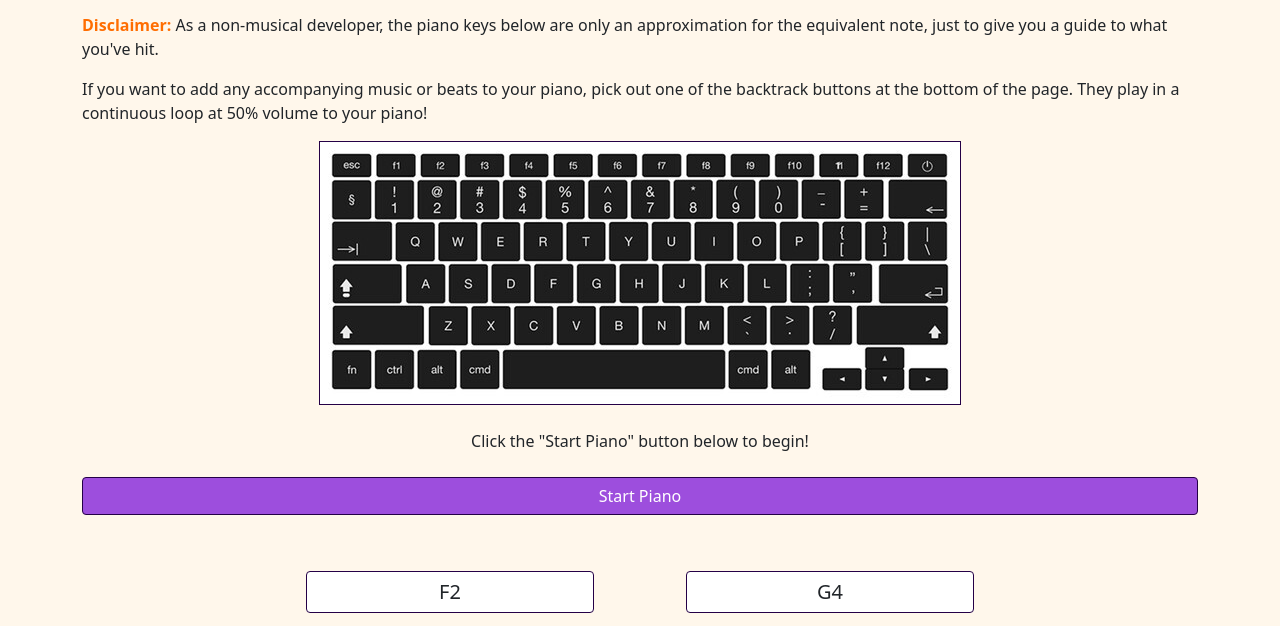
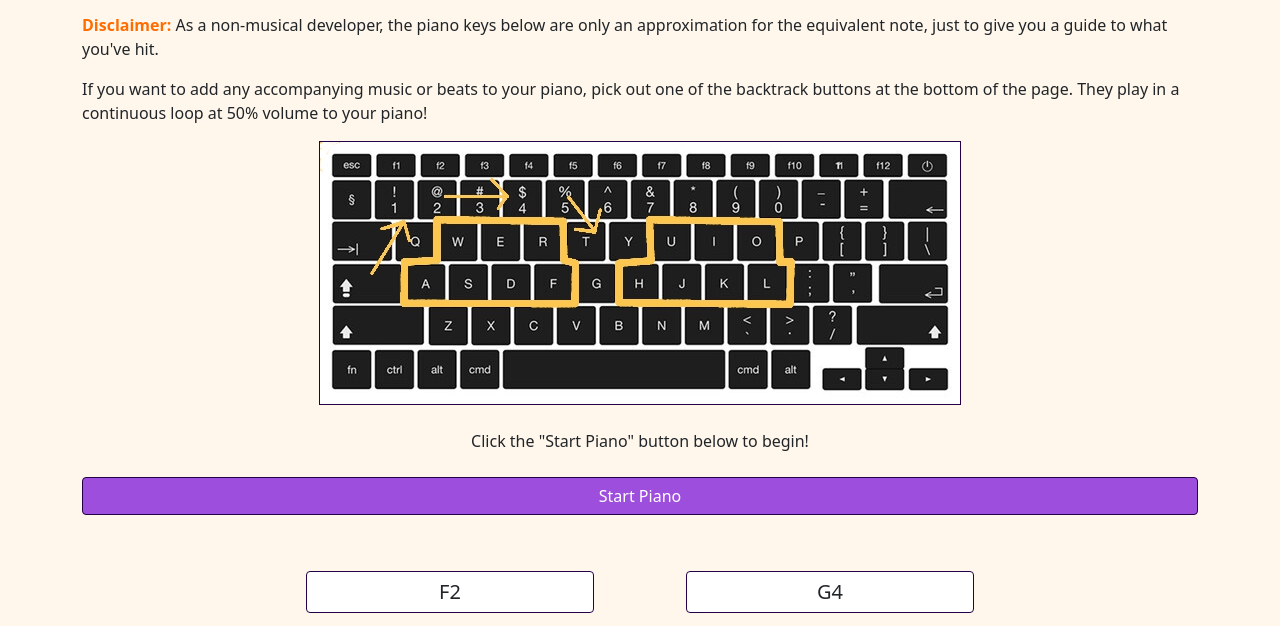
Before and after one commit to KSFlynn007/exit-strategy, a website built with Parcel: page index.html in a window 1280 px wide. Shown: the part 139-765 px from the top of the page. Built offline with nearby package versions, Linux system fonts and the light colour scheme.

Commit message:
last touches

```diff
--- a/index.html
+++ b/index.html
@@ -27,7 +27,7 @@
     </div>
 
     <div class="container my-2 mb-5">
-            <img src="src/img/laptop-keys.jpg" alt="computerKey-guide" class="mx-auto d-block border border-dark">
+            <img src="src/img/keyboard-arrow.jpg" alt="computerKey-guide" class="mx-auto d-block border border-dark">
 
             <p class="m-4 text-center">Click the "Start Piano" button below to begin!</p>
             <div class="d-grid">
```
Also changed, not shown: src/img/keyboard-arrow.jpg (added), src/img/laptop-keys.jpg (deleted).
